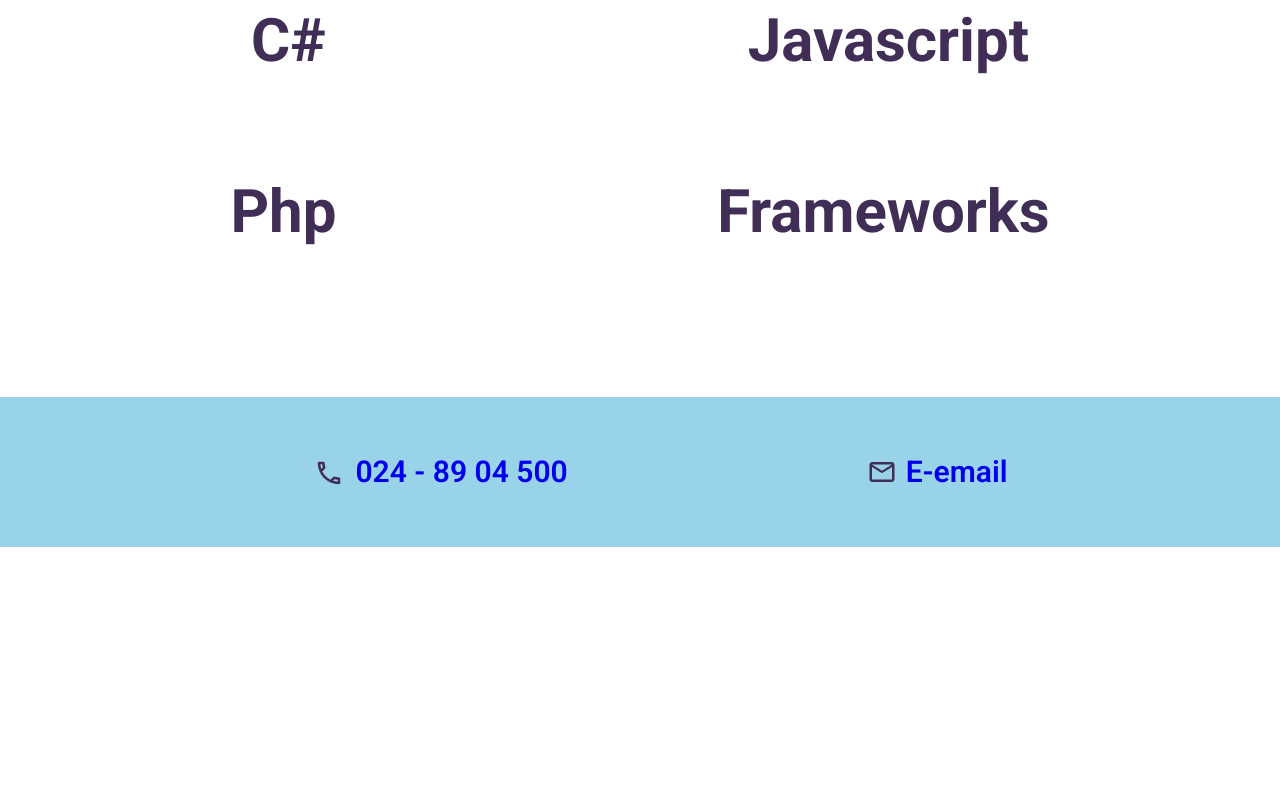
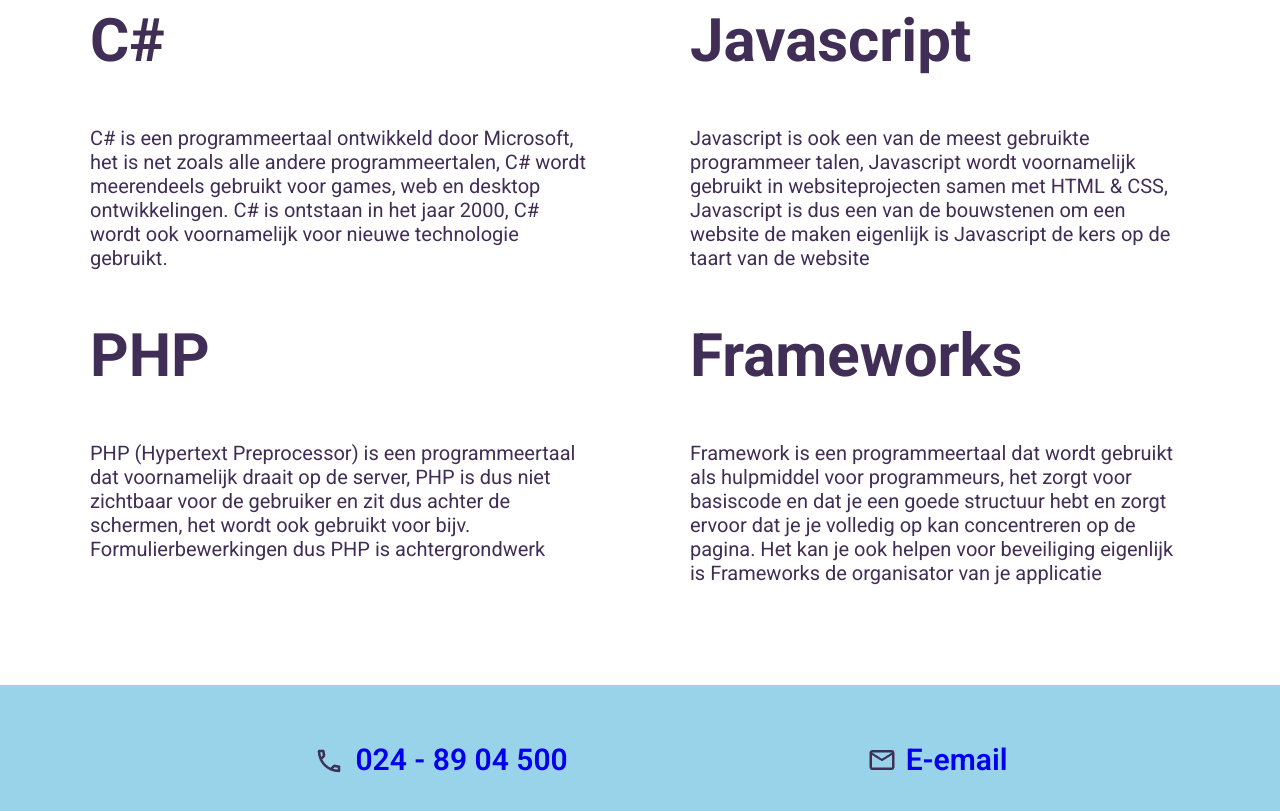
Before and after one commit to ief44/Project-week1, a plain HTML site: page Workspace/progammeertalen.html in a window 1280 px wide. Shown: the part 900-1711 px from the top of the page. Before the commit the page ends 1447 px from the top, so only its background shows below. Drawn offline with Linux system fonts and the light colour scheme.

Commit message:
informatie over Programmeertalen toegevoegd

```diff
--- a/Workspace/progammeertalen.html
+++ b/Workspace/progammeertalen.html
@@ -80,22 +80,22 @@
             <div class="vak">
                 <div>
                     <h2>C#</h2>
-                    <p></p>
+                    <p>C# is een programmeertaal ontwikkeld door Microsoft, het is net zoals alle andere programmeertalen, C# wordt meerendeels gebruikt voor games, web en desktop ontwikkelingen. C# is ontstaan in het jaar 2000, C# wordt ook voornamelijk voor nieuwe technologie gebruikt.</p>
                 </div>
                 <div>
                     <h2>Javascript</h2>
-                    <p></p>
+                    <p>Javascript is ook een van de meest gebruikte programmeer talen, Javascript wordt voornamelijk gebruikt in websiteprojecten samen met HTML & CSS, Javascript is dus een van de bouwstenen om een website de maken eigenlijk is Javascript de kers op de taart van de website</p>
                 </div>
             </div>
 
             <div class="vak">
                 <div>
-                    <h2>Php</h2>
-                    <p></p>
+                    <h2>PHP</h2>
+                    <p>PHP (Hypertext Preprocessor) is een programmeertaal dat voornamelijk draait op de server, PHP is dus niet zichtbaar voor de gebruiker en zit dus achter de schermen, het wordt ook gebruikt voor bijv. Formulierbewerkingen dus PHP is achtergrondwerk</p>
                 </div>
                 <div>
                     <h2>Frameworks</h2>
-                    <p></p>
+                    <p>Framework is een programmeertaal dat wordt gebruikt als hulpmiddel voor programmeurs, het zorgt voor basiscode en dat je een goede structuur hebt en zorgt ervoor dat je je volledig op kan concentreren op de pagina. Het kan je ook helpen voor beveiliging eigenlijk is Frameworks de organisator van je applicatie</p>
                 </div>
             </div>
         </div>
```
